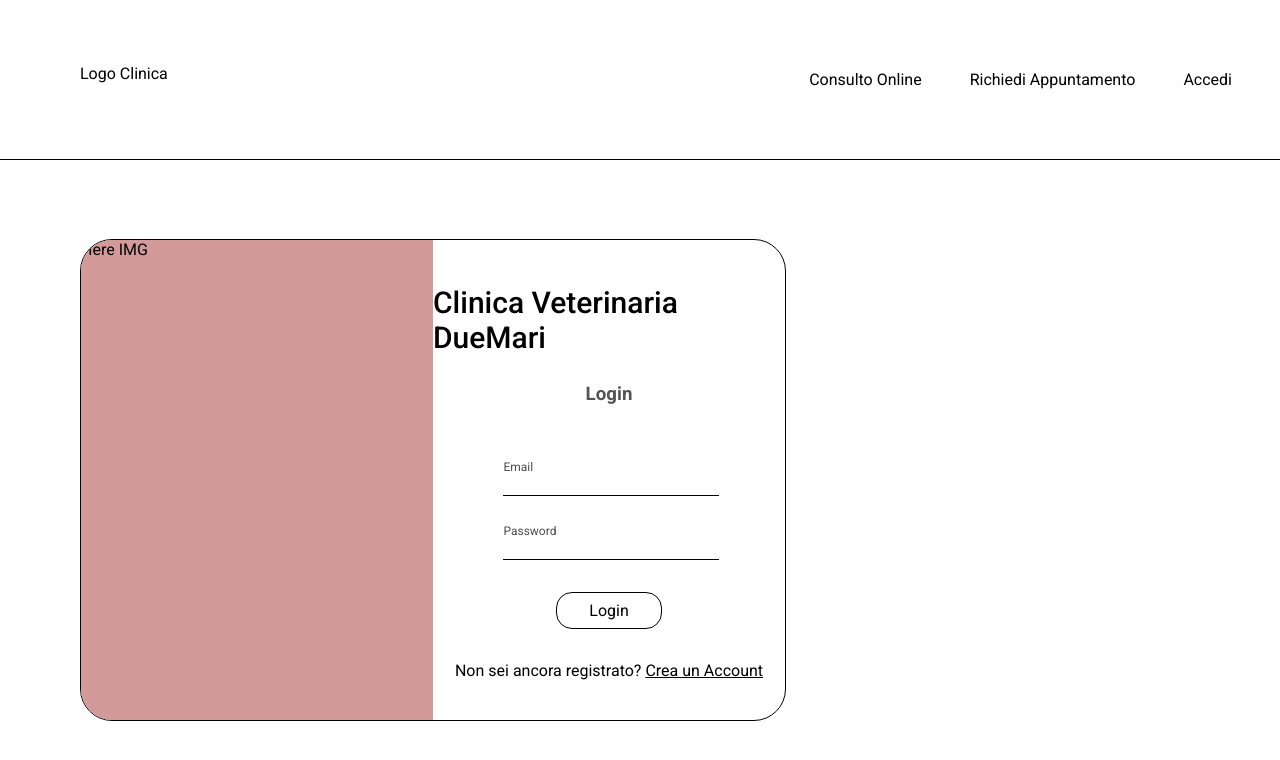
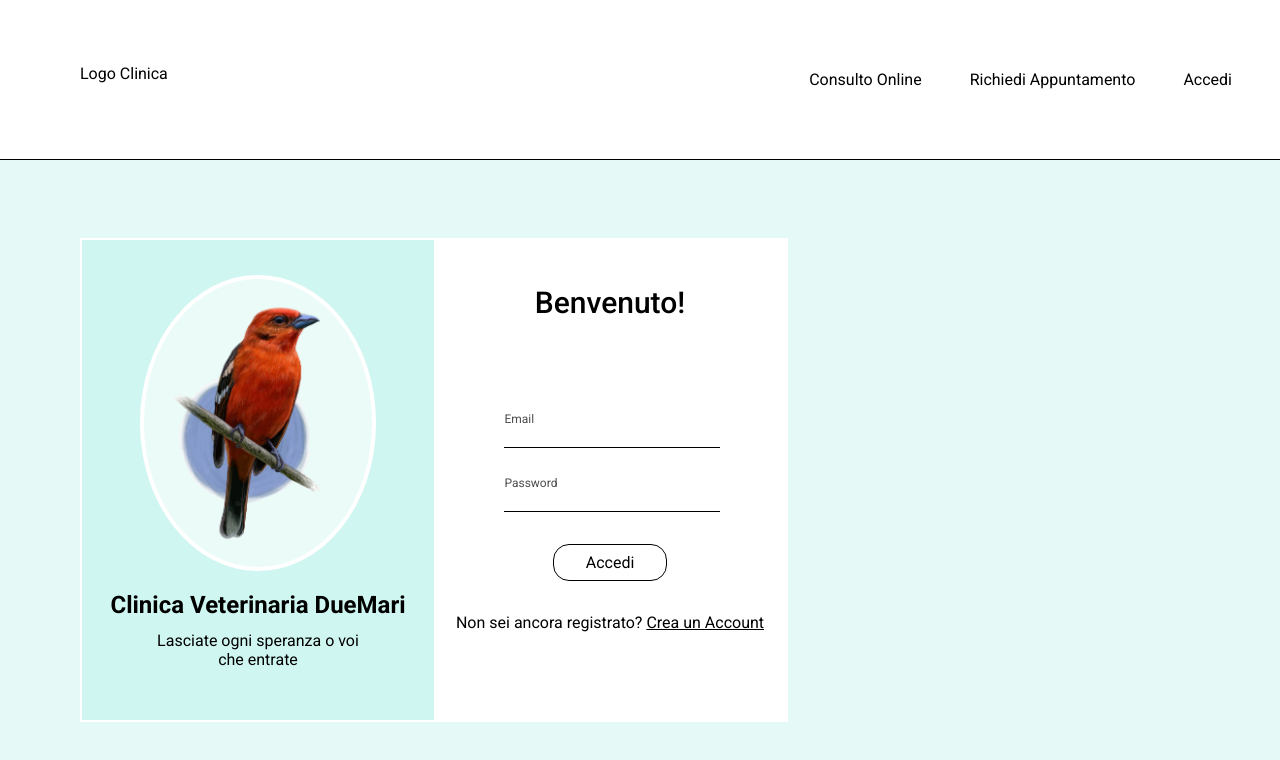
Before and after one commit to Germanilu/ClinicaVeterinariaDueMari, a React (Create React App) app: page /login in a window 1280 px wide. Shown: the top 760 px of the page. Built offline with nearby package versions, Linux system fonts and the light colour scheme.

Commit message:
Feat: Basic Login Card complete

```diff
--- a/src/Containers/User/Login/Login.jsx
+++ b/src/Containers/User/Login/Login.jsx
@@ -1,14 +1,14 @@
-import React, {useEffect, useState} from 'react';
+import React, { useEffect, useState } from 'react';
 import './Login.scss';
 
-import {useNavigate} from 'react-router-dom';
-import {useDispatch, useSelector} from 'react-redux';
-import {loginUser, userData} from '../userSlice';
+import { useNavigate } from 'react-router-dom';
+import { useDispatch, useSelector } from 'react-redux';
+import { loginUser, userData } from '../userSlice';
 
 const Login = () => {
 
     //Hooks
-    const [credentials, setCredentials] = useState({email: '', password: ''});
+    const [credentials, setCredentials] = useState({ email: '', password: '' });
     const [msgError, setMsgError] = useState();
 
     //Var
@@ -17,7 +17,7 @@ const Login = () => {
 
 
     const updateCredentials = (e) => {
-        setCredentials({...credentials, [e.target.name]: e.target.value});
+        setCredentials({ ...credentials, [e.target.name]: e.target.value });
     }
 
     //Function to navigate
@@ -29,7 +29,7 @@ const Login = () => {
 
         //Regular expression to validate email
         if (! /^[a-zA-Z0-9.!#$%&'*+/=?^_`{|}~-]+@[a-zA-Z0-9](?:[a-zA-Z0-9-]{0,61}[a-zA-Z0-9])?(?:\.[a-zA-Z0-9](?:[a-zA-Z0-9-]{0,61}[a-zA-Z0-9])?)*$/.test(credentials.email)) {
-            setMsgError(" Introduci un'email valida " );
+            setMsgError(" Introduci un'email valida ");
             return;
         }
         //Regular Expression to validate Password
@@ -43,17 +43,22 @@ const Login = () => {
         setMsgError("")
 
         //Dispatch credentials to loginUser(Redux) & hook msgError
-        dispatch(loginUser({ email: credentials.email, password: credentials.password},setMsgError))
+        dispatch(loginUser({ email: credentials.email, password: credentials.password }, setMsgError))
 
     }
 
     return (
         <div className='loginDesign'>
             <div className="containerLogin">
-                 <div className="containerImg">Here IMG</div>
+                <div className="containerImg">
+                    <div className="containerImgCircle">
+                        <img src={require('../../../img/birdLoginNoBG.png')} alt="" className='imgLogin' />
+                    </div>
+                    <h2>Clinica Veterinaria DueMari</h2>
+                        <p>Lasciate ogni speranza o voi che entrate</p>
+                </div>
                 <div className="containerDataLogin">
-                     <h1>Clinica Veterinaria DueMari</h1>
-                     <h3>Login</h3>
+                    <h1>Benvenuto!</h1>
                     {/* Inputs */}
                     <div className="inputsContainer">
                         <div className="inputEmail">
@@ -64,7 +69,7 @@ const Login = () => {
                             <p className='inputPar'>Password</p>
                             <input type="password" name='password' title='password' onChange={updateCredentials} />
                         </div>
-                         <div className="buttonLogin" onClick={() => login()}>Login</div>
+                        <div className="buttonLogin" onClick={() => login()}>Accedi</div>
                         {msgError}
                         <div className="containerRegister">
                             <p>Non sei ancora registrato?  <span className='redirRegister' onClick={() => move('/register')}>Crea un Account</span> </p>
--- a/src/Containers/User/Login/Login.scss
+++ b/src/Containers/User/Login/Login.scss
@@ -6,14 +6,16 @@
     display: flex;
     align-items: center;
     justify-content: left;
+    background-color: rgba(65, 218, 193, 0.137);
+
 }
 
 .containerLogin{
     width: 55%;
     height: 30em;
-    border: 1px solid black;
+    border: 2px solid rgb(255, 255, 255);
     margin-left: 5em;
-    border-radius: 2em;
+    // border-radius: 2em;
 
     display: flex;
     align-items: center;
@@ -28,14 +30,36 @@
 .containerImg{
     width: 50%;
     height: 100%;
-    background-color: rgb(211, 154, 154);
+    background-color: rgba(65, 218, 193, 0.137);
+    @include flex();
+    flex-direction: column;
+}
 
+.containerImgCircle{
+    width: 65%;
+    height: 60%;
+    border-radius: 50%;
+    overflow: hidden;
+    border: 4px solid rgba(255, 255, 255, 1);
+    background-color: rgba(255, 255, 255, 0.582);
+}
 
+.imgLogin{
+    width: 100%;
+    height: 100%;
+    object-fit: contain;
+}
+
+.containerImg > p {
+    max-width: 60%;
+    text-align: center;
+    margin-top: -0.5em;
 }
 
 .containerDataLogin{
     width: 50%;
     height: 100%;
+    background-color: rgb(255, 255, 255)
 }
 
 .containerDataLogin > h1{
```
Also changed, not shown: src/img/birdLoginNoBG.png (added), src/img/perro1.webp (added). Lines whose indentation alone changed are shown as unchanged.
